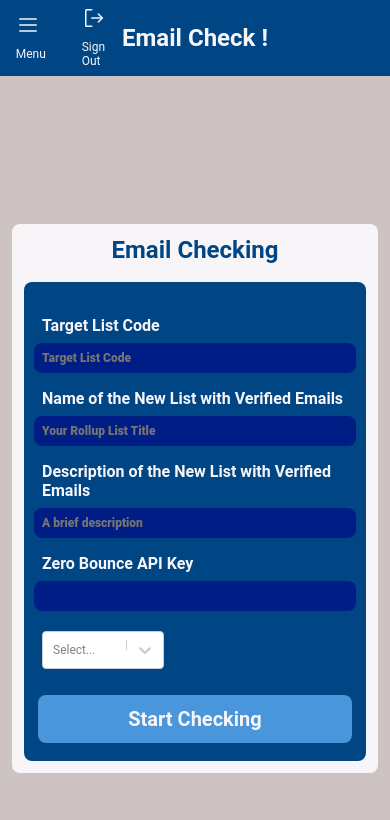
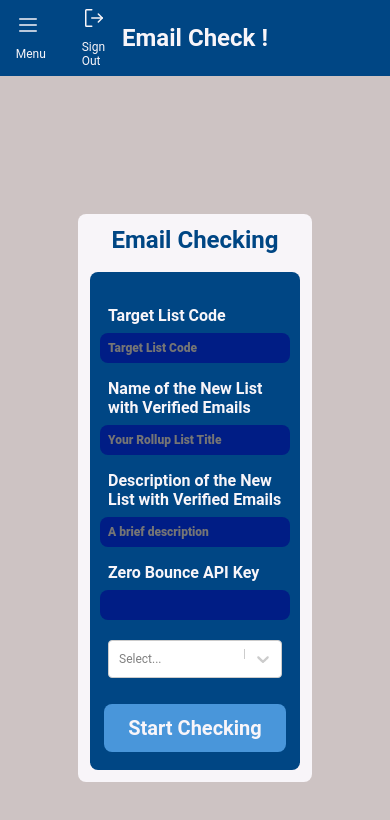
Before and after one commit to ViniciusdePSouza/pcr_translator, a Next.js app: page /emailcheck in a window 390 px wide. Shown: the top 820 px of the page. Built offline with nearby package versions, Linux system fonts and the light colour scheme; sample sign-in values are in the browser's storage.

Commit message:
styles: responsive styles adjustments

```diff
--- a/src/app/emailcheck/page.tsx
+++ b/src/app/emailcheck/page.tsx
@@ -27,7 +27,6 @@ import { useUser } from "../hooks/userContext";
 import { validateEmail } from "@/services/ZeroBounce/emailService";
 import {
   createRollUpList,
-  getRollUpListsRecords,
   insertRecordOnRollUpList,
 } from "@/services/PCR/rollupService";
 
@@ -37,6 +36,7 @@ import {
   LoginApiResponseType,
   SelectOptionsProps,
 } from "@/@types";
+
 import { fetchPcrRecords } from "@/utils/apiTools";
 
 const checkEmailsFormSchema = yup.object({
--- a/src/app/emailcheck/styles.ts
+++ b/src/app/emailcheck/styles.ts
@@ -4,7 +4,6 @@ import Select from "react-select"
 
 export const Content = styled.div`
   width: 100%;
-  padding: 2.4rem 1.2rem;
   min-height: 100vh;
 
   display: flex;
@@ -80,16 +79,20 @@ export const StyledSelect = styled(Select)`
   align-self: flex-start;
 
   font-size: 1.2rem;
+
+  @media (max-width: 1025px) {
+    width: 100%;
+  }
 `;
 
 export const FinalFeedbackWrapper = styled.div`
-  width: 70%;
+  width: 100%;
   display: flex;
   flex-direction: column;
   align-items: center;
   justify-content: center;
 
   @media (min-width: 768px) {
-    width: 20%;
+    width: 50%;
   }
 `;
--- a/src/app/namescorrection/style.ts
+++ b/src/app/namescorrection/style.ts
@@ -83,6 +83,10 @@ export const StyledSelect = styled(Select)`
   align-self: flex-start;
 
   font-size: 1.2rem;
+
+  @media (max-width: 1025px) {
+    width: 100%;
+  }
 `;
 
 export const ErrorMessage = styled.span`
--- a/src/components/Modal/index.tsx
+++ b/src/components/Modal/index.tsx
@@ -2,7 +2,6 @@ import { Container } from "./styles";
 
 type ContentComponentType = React.ReactNode;
 
-// Props do componente Modal
 interface ModalProps {
   content: ContentComponentType;
 }
--- a/src/components/Modal/styles.ts
+++ b/src/components/Modal/styles.ts
@@ -5,10 +5,11 @@ export const Container = styled.div`
   border-radius: 8px;
   align-items: center;
   width: 100%;
+  max-width: 60rem;
   justify-content: center;
   background-color: ${({ theme }) => theme.COLORS.WHITE_100};
 
-  @media (min-width: 768px) {
-    width: 30%;
+  @media (max-width: 1025px) {
+    width: 60%;
   }
 `;
```
